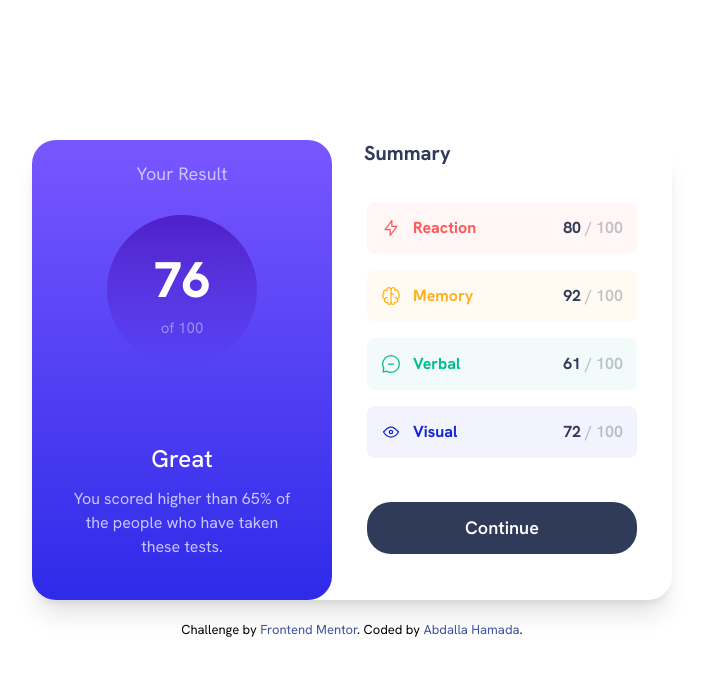
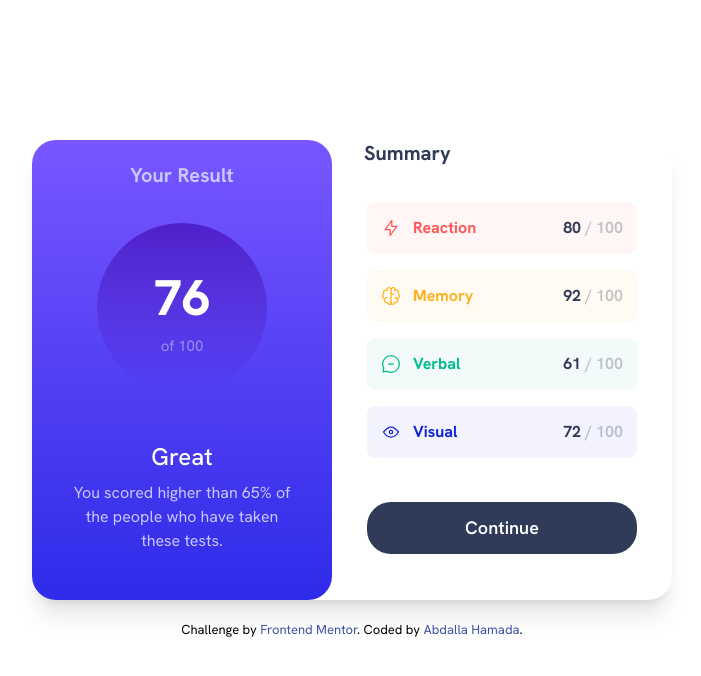
Before and after one commit to AbdullahHamadax/Results-summary, a website: page index.html in a window 1280 px wide. Shown: the whole page, without its empty margins (288-989 px from the left). Drawn offline with Linux system fonts and the light colour scheme.

Commit message:
Fixed some design issues.

```diff
--- a/index.html
+++ b/index.html
@@ -34,15 +34,15 @@
       <div
         class="flex flex-col gap-2 w-full h-[385px] rounded-b-3xl sm:rounded-3xl sm:w-[300px] sm:h-[460px] bg-gradient-to-t from-royalblue to-slateblue"
       >
-        <h1 class="p-5 text-lavender text-[18px]">Your Result</h1>
+        <h1 class="p-5 text-lavender text-[20px] font-bold">Your Result</h1>
 
         <div
-          class="flex flex-col font-Hanken items-center justify-center mx-auto rounded-full bg-gradient-to-t from-persianblue to-violetblue w-[150px] h-[150px]"
+          class="flex flex-col flex-none sm:mt-[5px] font-Hanken items-center justify-center mx-auto rounded-full bg-gradient-to-t from-persianblue to-violetblue min-w-[170px] min-h-[170px]"
         >
           <p class="text-[50px] font-[800] text-white">76</p>
           <p class="text-opacity-60 text-lavender text-[15px]">of 100</p>
         </div>
-        <div class="flex flex-col gap-2 mt-6 sm:gap-3 sm:mt-[70px]">
+        <div class="flex flex-col gap-2 mt-6 sm:mt-10 sm:mb-20">
           <p class="text-white font-[500] text-2xl">Great</p>
           <p class="text-lavender max-w-[300px] mx-auto sm:w-[220px]">
             You scored higher than 65% of the people who have taken these tests.
```
Also changed, not shown: dist/output.css.
